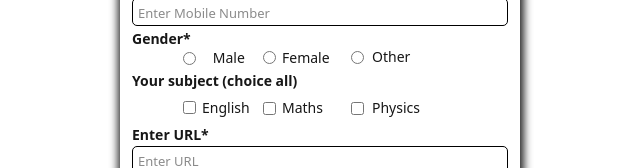
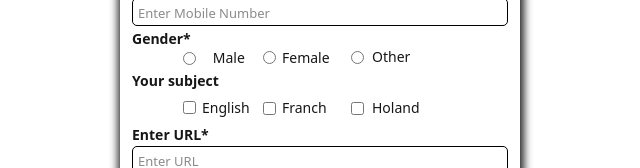
Before and after one commit to hasanshash50-max/forms, a Next.js app: page /ready in a window 1280 px wide. Shown: the part 258-426 px from the top of the page, without its empty margins (320-960 px from the left). Built offline with nearby package versions, Linux system fonts and the light colour scheme.

Commit message:
move forms

```diff
--- a/app/ready/page.js
+++ b/app/ready/page.js
@@ -74,16 +74,16 @@ export default function() {
 
                 <br></br><br></br>
 
-                <label id="sub">Your subject (choice all)</label>
+                <label id="sub">Your subject</label>
 
                 <label id="box">English</label>
                 <input type="checkbox" id="check" name="eng" value="English"></input>
 
-                <label id="box1">Maths</label>
-                <input type="checkbox" id="check1" name="eng" value="Maths"></input>
+                <label id="box1">Franch</label>
+                <input type="checkbox" id="check1" name="eng" value="Franch"></input>
 
-                <label id="box2">Physics</label>
-                <input type="checkbox" id="check2" name="eng" value="Physics"></input>
+                <label id="box2">Holand</label>
+                <input type="checkbox" id="check2" name="eng" value="Holand"></input>
 
                 <br></br><br></br>
 
```
